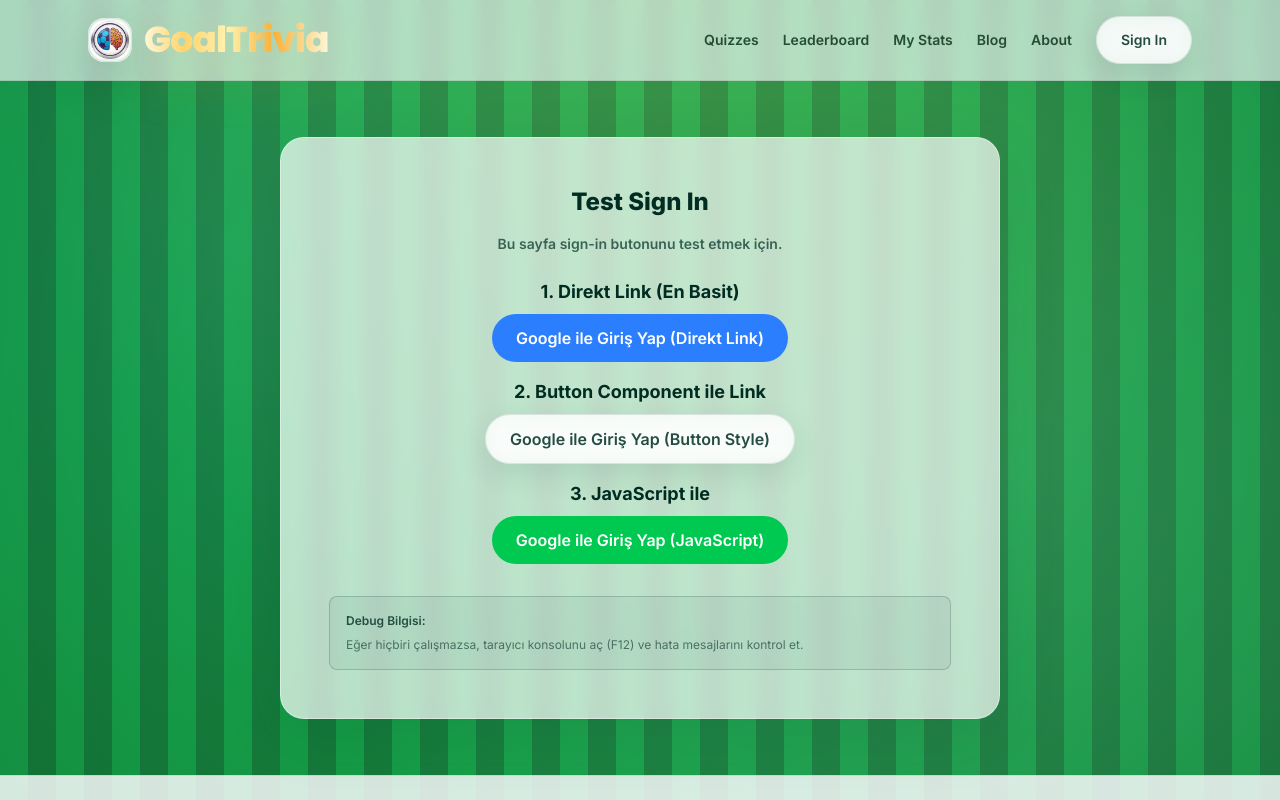
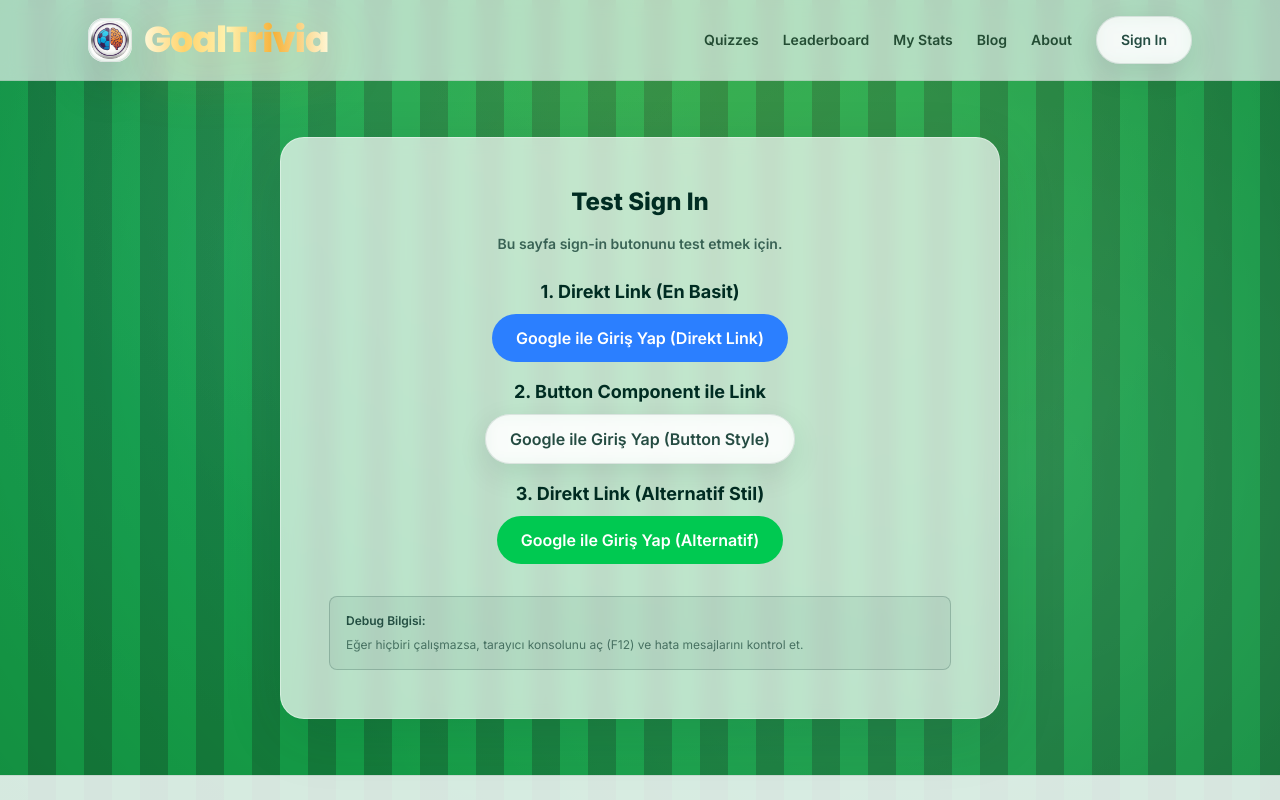
Before and after one commit to iksyz/goooool7575756, a Next.js app: page /test-signin in a window 1280 px wide. Shown: the top 800 px of the page. Built offline with nearby package versions, Linux system fonts and the light colour scheme; no server answers.

Commit message:
QSWEGHJKL
FTGYHUJIKLPŞ

```diff
--- a/app/test-signin/page.tsx
+++ b/app/test-signin/page.tsx
@@ -36,17 +36,14 @@
 
                     <div>
                         <h2 className="mb-2 text-lg font-bold text-emerald-950">
-                            3. JavaScript ile
+                            3. Direkt Link (Alternatif Stil)
                         </h2>
-                        <button
-                            onClick={() => {
-                                console.log("Button clicked!");
-                                window.location.href = "/api/auth/signin/google";
-                            }}
+                        <a
+                            href="/api/auth/signin/google"
                             className="inline-block rounded-full bg-green-500 px-6 py-3 text-white font-semibold hover:bg-green-600"
                         >
-                            Google ile Giriş Yap (JavaScript)
-                        </button>
+                            Google ile Giriş Yap (Alternatif)
+                        </a>
                     </div>
                 </div>
 
```
